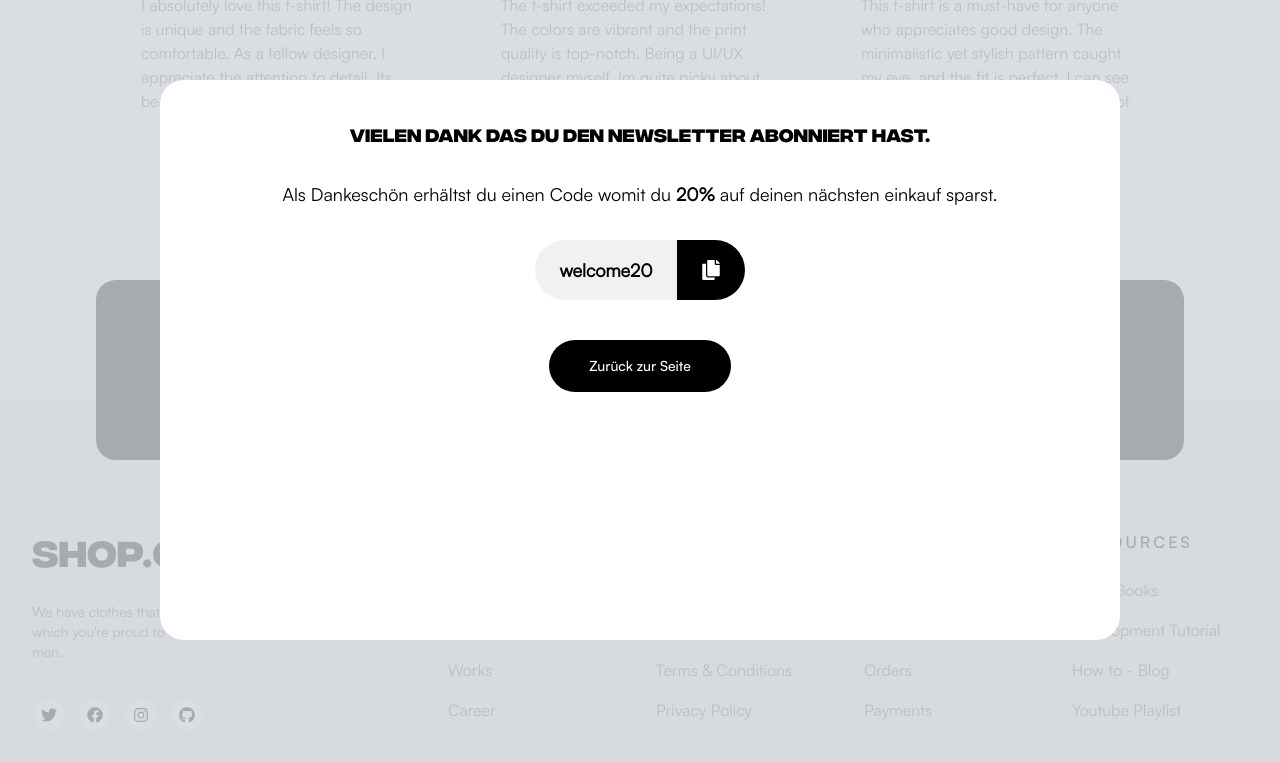
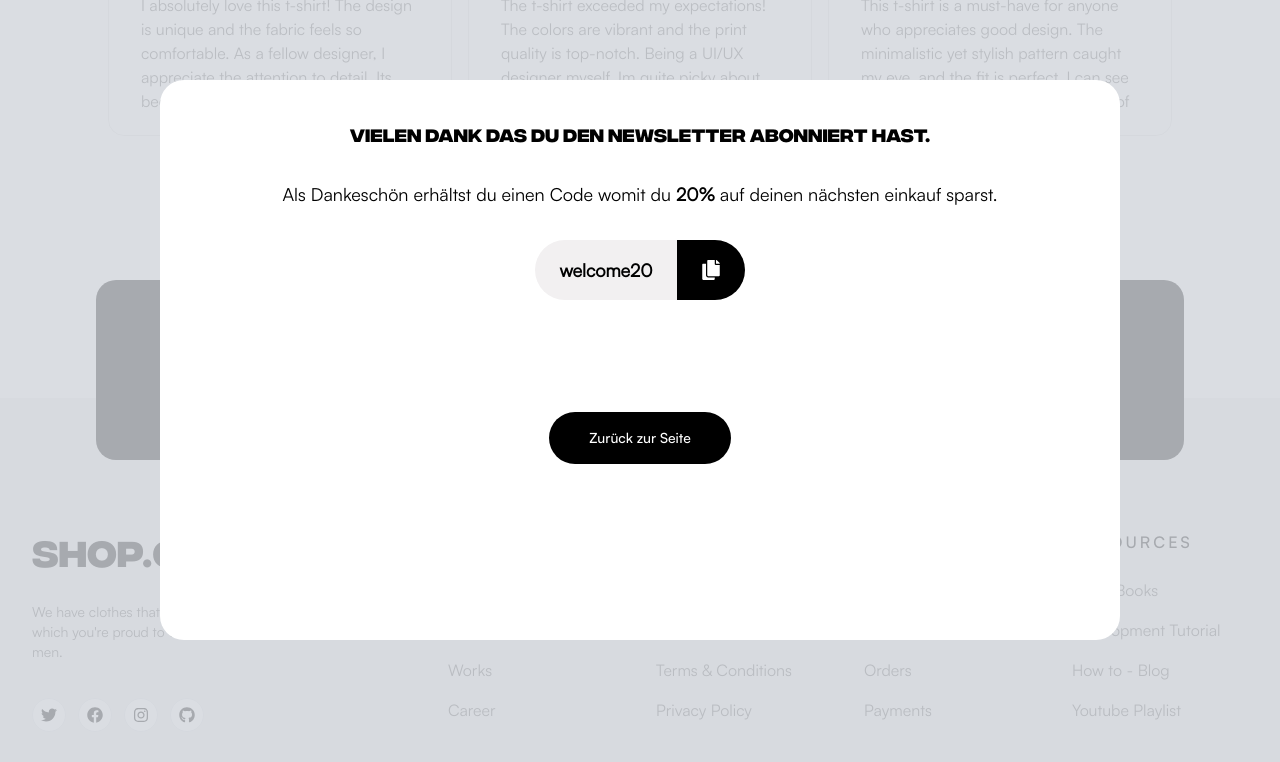
Before and after one commit to WebDev-MAP/E-Commerce, a React (Vite) app: page / in a window 1280 px wide. Both pictures are taken after typing "name@example.com" into the empty fields and a click on the button "Subscribe to Newsletter". Shown: the part 3457-4219 px from the top of the page. Built offline with nearby package versions, Linux system fonts and the light colour scheme.

Commit message:
Update Modal component to adjust the position of the actionbar

```diff
--- a/src/components/Modal.jsx
+++ b/src/components/Modal.jsx
@@ -17,9 +17,9 @@ function Modal({ onClose, children, actionbar }) {
         className="fixed inset-0 z-40 bg-gray-300 opacity-80"
       ></div>
       <div className="fixed  inset-20 z-50 rounded-3xl bg-white  p-10 md:inset-40 md:top-20">
-        <div className="flex flex-col  gap-10 ">
+        <div className="flex  flex-col">
           {children}
-          <div className="flex justify-center">{actionbar}</div>
+          <div className="flex justify-center pt-28">{actionbar}</div>
         </div>
       </div>
     </div>,
```
